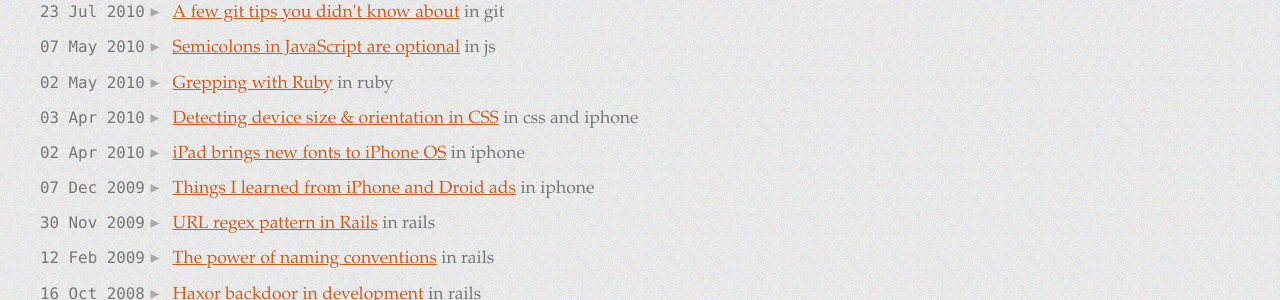
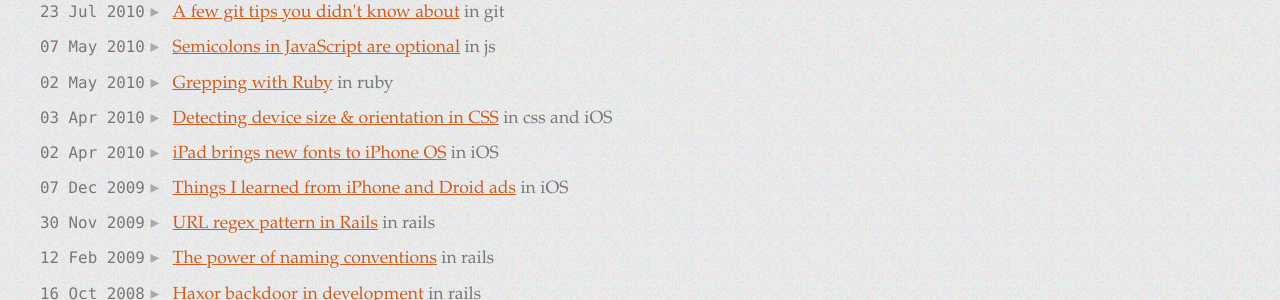
Before and after one commit to mislav/blog, a Jekyll site: the page built from index.html, in a window 1280 px wide. Shown: the part 223-523 px from the top of the page. Built offline with Jekyll 4.4.1, drawn with Linux system fonts in a browser that asks for light colours; Markdown is read by kramdown in place of the engine named in the settings.

Commit message:
category iphone → iOS

```diff
--- a/_posts/2009-12-07-iphone-droid-ads.html
+++ b/_posts/2009-12-07-iphone-droid-ads.html
@@ -2,7 +2,7 @@
 title: Things I learned from iPhone and Droid ads
 layout: solo
 description: What I learned about iPhone and Droid from their TV ads.
-category: iphone
+category: iOS
 permalink: /iphone-droid-ads/
 styles: |
     html {
--- a/_posts/2010-04-02-ipad-fonts.md
+++ b/_posts/2010-04-02-ipad-fonts.md
@@ -2,7 +2,7 @@
 title: iPad brings new fonts to iPhone OS
 description: Analysis of fonts available on iPad (and iPhone OS 3.2)
 layout: post
-category: iphone
+category: iOS
 ---
 
 <div class="thumbnail">
--- a/_posts/2010-04-03-targeted-css.md
+++ b/_posts/2010-04-03-targeted-css.md
@@ -2,7 +2,7 @@
 title: Detecting device size & orientation in CSS
 description: Adjusting layout for iPad orientation changes in CSS using CSS3 media queries.
 layout: post
-categories: [ css, iphone ]
+categories: [ css, iOS ]
 ---
 
 Gone are the days when we could safely assume that most our site visitors would have at least a 1024px-wide screen resolution. With smartphones and tablet computers on the rise, you visitors could also be browsing the web with screen widths ranging from 320px upwards. Does your site look good on a 768px-wide canvas? That's how people will see it using a portrait-oriented iPad.
```
